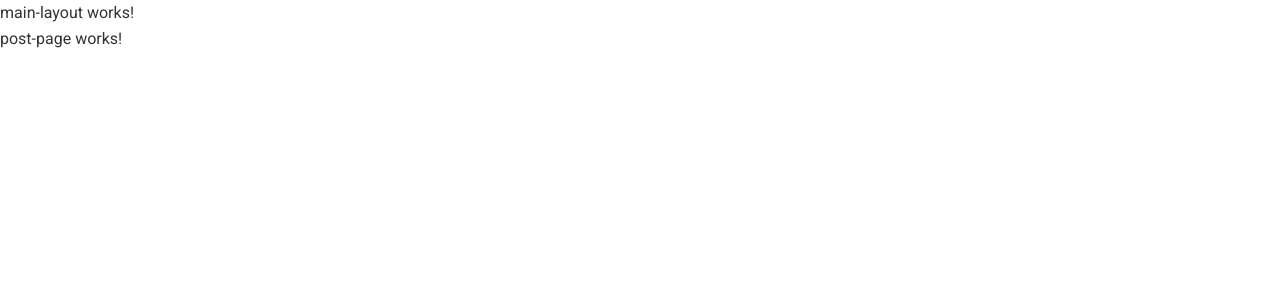
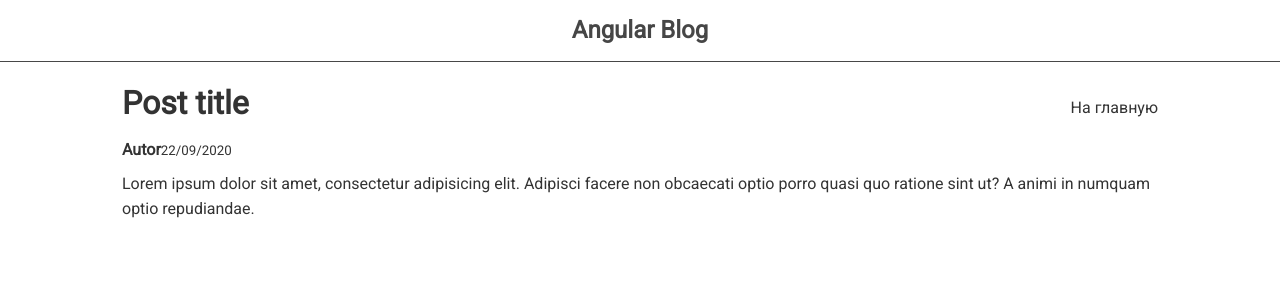
Before and after one commit to kmvwork/BlogAngular, an Angular app in the folder blog-angular/: page /post/1 in a window 1280 px wide. Shown: the top 300 px of the page. Built offline with nearby package versions, Linux system fonts and the light colour scheme.

Commit message:
structure main + structure admin + post component

```diff
--- a/blog-angular/src/app/admin/shared/components/admin-layout/admin-layout.component.html
+++ b/blog-angular/src/app/admin/shared/components/admin-layout/admin-layout.component.html
@@ -1,2 +1,14 @@
-<p>admin-layout works!</p>
-<router-outlet></router-outlet>
+<nav class="navbar bg-primary">
+  <h1>
+    <a routerLink="/">Angular Admin</a>
+  </h1>
+  <ul>
+    <li routerLinkActive="active"><a [routerLink]="['/admin', 'dashboard']">Главная</a></li>
+    <li routerLinkActive="active"><a [routerLink]="['/admin', 'create']">Создать</a></li>
+    <li><a href="#" (click)="logout($event)">Выйти</a></li>
+  </ul>
+</nav>
+
+<div class="container">
+  <router-outlet></router-outlet>
+</div>
--- a/blog-angular/src/app/admin/shared/components/admin-layout/admin-layout.component.ts
+++ b/blog-angular/src/app/admin/shared/components/admin-layout/admin-layout.component.ts
@@ -1,4 +1,5 @@
-import { Component, OnInit } from '@angular/core';
+import {Component, OnInit} from '@angular/core';
+import {Router} from "@angular/router";
 
 @Component({
   selector: 'app-admin-layout',
@@ -7,9 +8,14 @@
 })
 export class AdminLayoutComponent implements OnInit {
 
-  constructor() { }
+  constructor(private router: Router) {
+  }
 
   ngOnInit(): void {
   }
 
+  logout($event: Event): void {
+    event.preventDefault();
+    this.router.navigate(['/admin', 'login']);
+  }
 }
--- a/blog-angular/src/app/app.module.ts
+++ b/blog-angular/src/app/app.module.ts
@@ -6,13 +6,15 @@
 import { MainLayoutComponent } from './shared/components/main-layout/main-layout.component';
 import { HomePageComponent } from './home-page/home-page.component';
 import { PostPageComponent } from './post-page/post-page.component';
+import { PostComponent } from './shared/components/post/post.component';
 
 @NgModule({
   declarations: [
     AppComponent,
     MainLayoutComponent,
     HomePageComponent,
-    PostPageComponent
+    PostPageComponent,
+    PostComponent
   ],
   imports: [
     BrowserModule,
--- a/blog-angular/src/app/home-page/home-page.component.html
+++ b/blog-angular/src/app/home-page/home-page.component.html
@@ -1 +1,4 @@
-<p>home-page works!</p>
+<div class="posts">
+  <app-post></app-post>
+  <app-post></app-post>
+</div>
--- a/blog-angular/src/app/home-page/home-page.component.scss
+++ b/blog-angular/src/app/home-page/home-page.component.scss
@@ -0,0 +1,4 @@
+.posts {
+  max-width: 600px;
+  margin: 0 auto;
+}
--- a/blog-angular/src/app/post-page/post-page.component.html
+++ b/blog-angular/src/app/post-page/post-page.component.html
@@ -1 +1,13 @@
-<p>post-page works!</p>
+<div class="post">
+  <div class="header">
+    <h1>Post title</h1>
+    <button routerLink="/" class="btn btn-link">На главную</button>
+  </div>
+  <div class="info">
+    <strong>Autor</strong>
+    <small>22/09/2020</small>
+  </div>
+  <div>
+    <p>Lorem ipsum dolor sit amet, consectetur adipisicing elit. Adipisci facere non obcaecati optio porro quasi quo ratione sint ut? A animi in numquam optio repudiandae.</p>
+  </div>
+</div>
--- a/blog-angular/src/app/post-page/post-page.component.scss
+++ b/blog-angular/src/app/post-page/post-page.component.scss
@@ -0,0 +1,16 @@
+.post {
+  .header {
+    display: flex;
+    justify-content: space-between;
+    align-items: center;
+  }
+  h1 {
+    margin-bottom: .5rem;
+  }
+  .info {
+    margin-bottom: .5rem;
+    strong {
+      margin-bottom: 1rem;
+    }
+  }
+}
--- a/blog-angular/src/app/shared/components/main-layout/main-layout.component.html
+++ b/blog-angular/src/app/shared/components/main-layout/main-layout.component.html
@@ -1,2 +1,6 @@
-<p>main-layout works!</p>
-<router-outlet></router-outlet>
+<nav class="navbar main">
+  <h1>Angular Blog</h1>
+</nav>
+<div class="container">
+  <router-outlet></router-outlet>
+</div>
--- /dev/null
+++ b/blog-angular/src/app/shared/components/post/post.component.html
@@ -0,0 +1,15 @@
+<div class="card">
+  <div class="card-header">
+    <h2>Post title</h2>
+    <small>22.09.2020</small>
+  </div>
+  <div>
+    <small>Autor</small>
+  </div>
+  <button
+    [routerLink]="['/post', 122]"
+    class="btn btn-dark"
+  >
+    Открыть
+  </button>
+</div>
--- /dev/null
+++ b/blog-angular/src/app/shared/components/post/post.component.ts
@@ -0,0 +1,15 @@
+import { Component, OnInit } from '@angular/core';
+
+@Component({
+  selector: 'app-post',
+  templateUrl: './post.component.html',
+  styleUrls: ['./post.component.scss']
+})
+export class PostComponent implements OnInit {
+
+  constructor() { }
+
+  ngOnInit(): void {
+  }
+
+}
```
Also changed, not shown: blog-angular/src/app/admin/admin.module.ts (+8 -6 lines), blog-angular/src/app/shared/components/post/post.component.scss (added).
